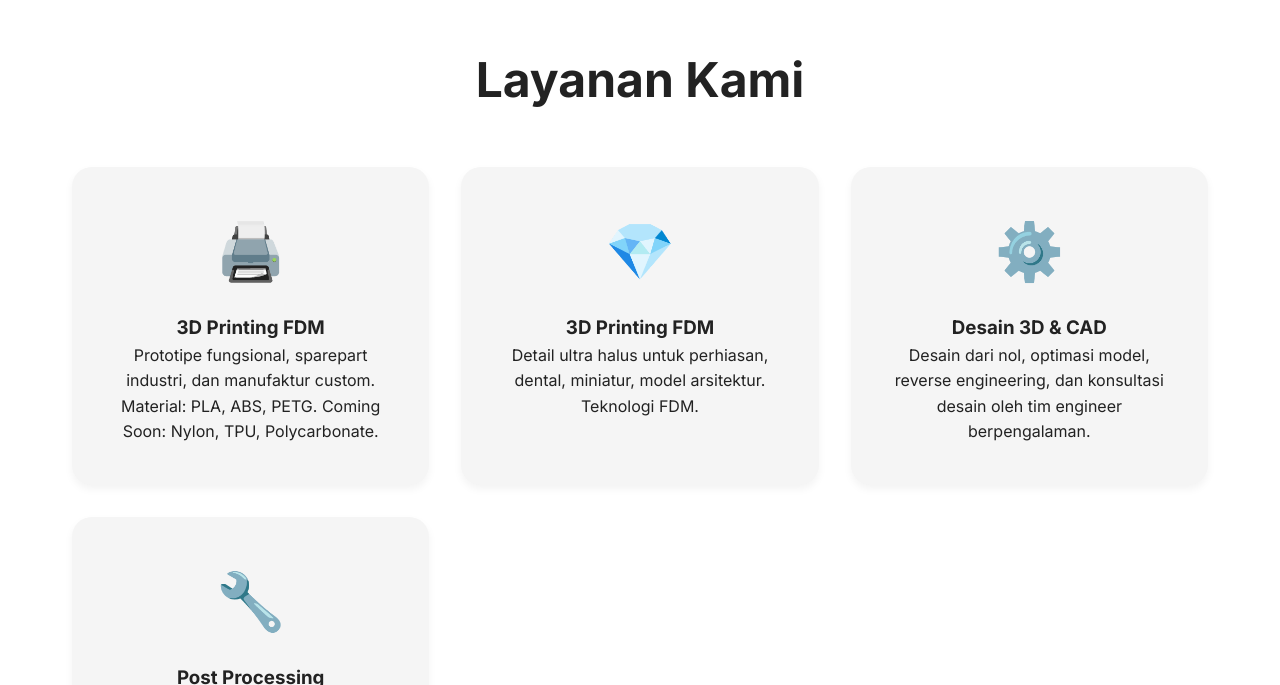
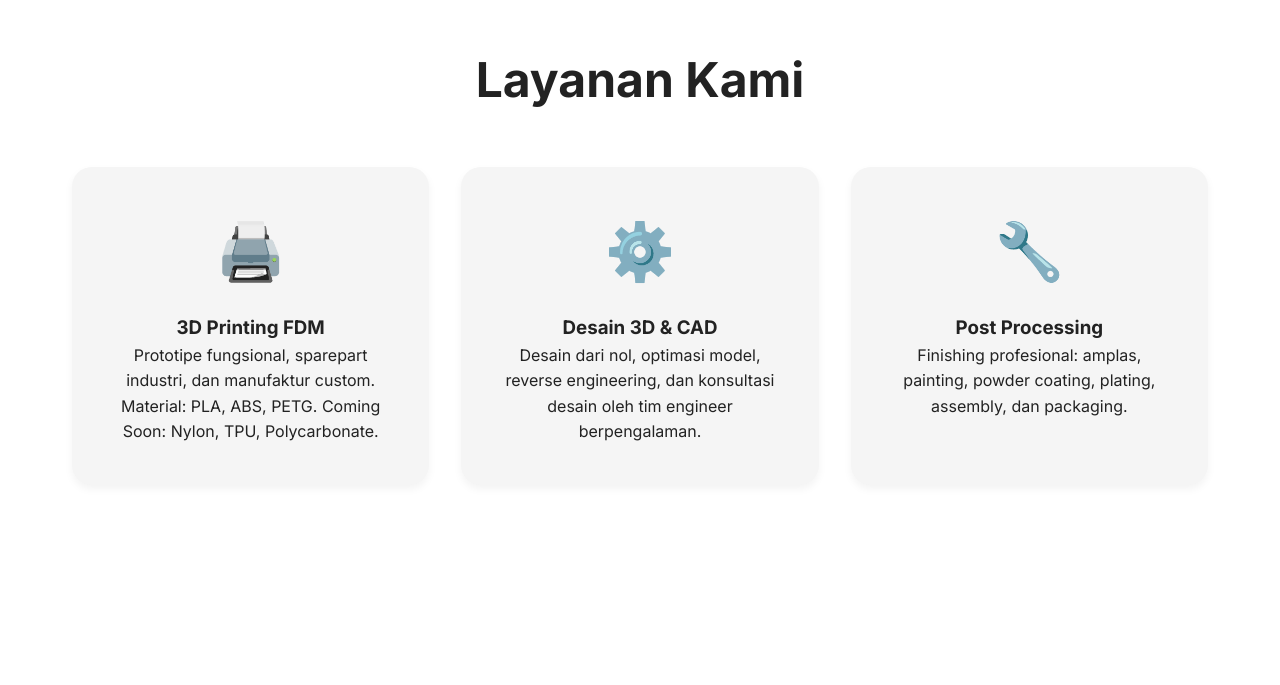
Before and after one commit to threedmakro/makro-3D, a website: page index.html in a window 1280 px wide. Shown: the part 2651-3336 px from the top of the page. Drawn offline with Linux system fonts and the light colour scheme.

Commit message:
Update lagi 2

```diff
--- a/index.html
+++ b/index.html
@@ -204,11 +204,6 @@
                     <p>Prototipe fungsional, sparepart industri, dan manufaktur custom. Material: PLA, ABS, PETG. Coming Soon: Nylon, TPU, Polycarbonate.</p>
                 </div>
                 <div class="service-card">
-                    <div class="service-icon">💎</div>
-                    <h3>3D Printing FDM</h3>
-                    <p>Detail ultra halus untuk perhiasan, dental, miniatur, model arsitektur. Teknologi FDM.</p>
-                </div>
-                <div class="service-card">
                     <div class="service-icon">⚙️</div>
                     <h3>Desain 3D & CAD</h3>
                     <p>Desain dari nol, optimasi model, reverse engineering, dan konsultasi desain oleh tim engineer berpengalaman.</p>
```
